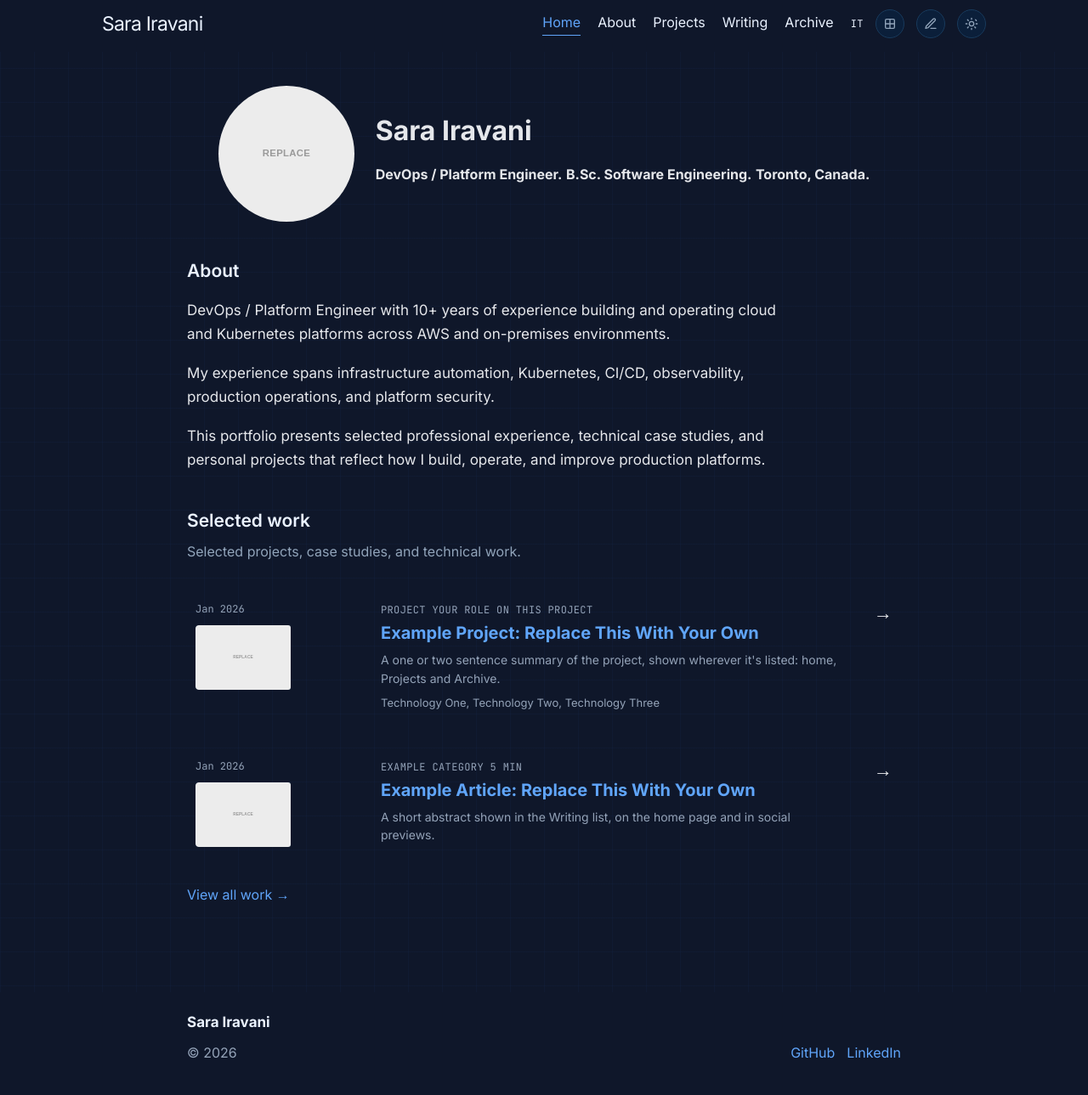
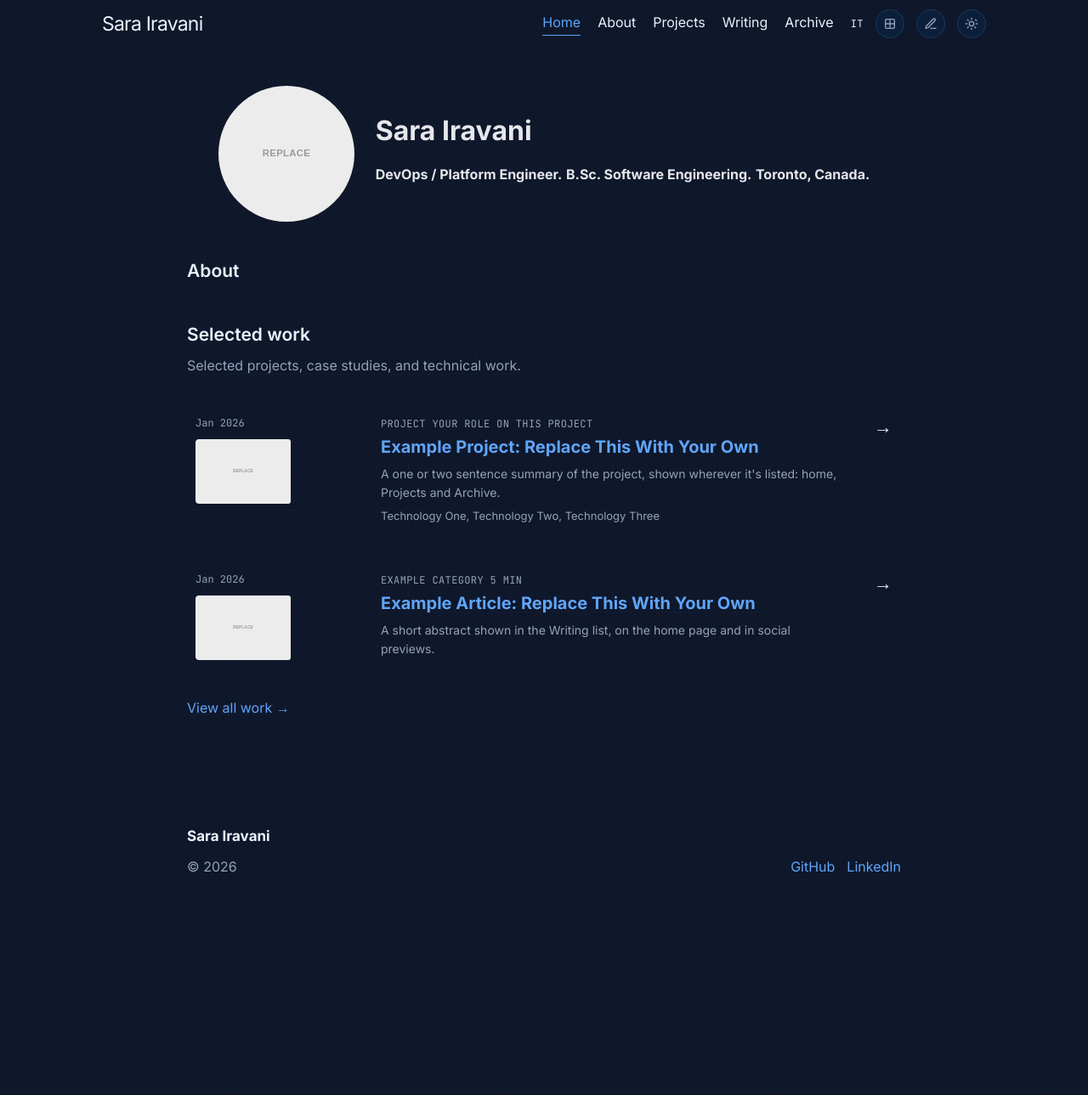
Before and after one commit to SaraIravani/SaraIravani-SaraIravani.github.io, a Jekyll site: the page built from index.html, in a window 1280 px wide. Shown: the whole page at 85% size. Built offline with Jekyll 4.4.1, drawn with Linux system fonts in a browser that asks for light colours; after the commit the page ends 1069 px from its top, so only the background shows below that.

Commit message:
Update en.yml

```diff
--- a/_data/locales/en.yml
+++ b/_data/locales/en.yml
@@ -13,27 +13,25 @@ navigation:
   contact: "Contact"
   cv: "CV"
 
-about:
-  - "DevOps / Platform Engineer with 10+ years of experience building and operating cloud and Kubernetes platforms across AWS and on-premises environments."
-  - "My experience spans infrastructure automation, Kubernetes, CI/CD, observability, production operations, and platform security."
-  - "This portfolio presents selected professional experience, technical case studies, and personal projects that reflect how I build, operate, and improve production platforms."
-
 about_page:
   title: "About me"
-  intro: "DevOps / Platform Engineer with 10+ years of experience building and operating cloud and Kubernetes platforms across AWS and on-premises environments. My experience spans infrastructure automation, Kubernetes, CI/CD, observability, production operations, and platform security, with a focus on building reliable, scalable, and maintainable infrastructure."
+  intro: "Senior DevOps / Platform Engineer with 10+ years of experience building and operating cloud and Kubernetes platforms across AWS and on-premises environments. My experience spans infrastructure automation, Kubernetes, CI/CD, observability, production operations, and platform security, with a focus on building reliable, scalable, and maintainable infrastructure."
 
   sections:
-    - title: "Professional Background"
+    - title: "About Me"
+      paragraphs:
+        - "I am a Senior DevOps / Platform Engineer focused on building and operating reliable infrastructure and Kubernetes platforms. My experience combines traditional infrastructure, cloud environments, automation, and production operations."
+
+    - title: "My Engineering Journey"
       paragraphs:
         - "I started my career in system administration, working with Linux and Microsoft environments and supporting enterprise infrastructure. My early experience included Windows Server, Active Directory, VMware and Hyper-V virtualization, server administration, and infrastructure monitoring."
-        - "As my experience grew, I moved toward infrastructure automation, Linux-based environments, and platform engineering. I expanded my experience across virtualization, networking, configuration management, monitoring, and production infrastructure, gradually moving into DevOps and Kubernetes-focused roles."
-        - "Over the past 10+ years, I have worked across enterprise, banking, and airline environments, supporting production platforms and business-critical workloads. My experience has evolved from traditional system and infrastructure administration into automation, CI/CD, cloud infrastructure, container platforms, and Kubernetes-based environments."
-        - "Working across both traditional and modern infrastructure has given me a broad understanding of how systems, applications, networking, security, and infrastructure work together to support reliable production environments."
+        - "As my experience grew, I moved toward Linux-based environments, infrastructure automation, configuration management, networking, monitoring, and production infrastructure. This gradually led me into DevOps, Kubernetes, and platform engineering."
+        - "Over the past 10+ years, I have worked across enterprise, banking, and airline environments, evolving from traditional system and infrastructure administration toward automation, CI/CD, cloud infrastructure, container platforms, and Kubernetes-based environments."
 
     - title: "What I Work On"
       paragraphs:
-        - "I work across infrastructure, automation, and platform engineering, with experience supporting production environments from traditional infrastructure to modern Kubernetes-based platforms."
-        - "My experience includes infrastructure and systems operations, infrastructure as code and configuration automation, Kubernetes and container platforms, AWS infrastructure, CI/CD and deployment automation, monitoring and troubleshooting, and infrastructure security and access control."
+        - "My work focuses on infrastructure, automation, and platform engineering across both traditional and modern environments."
+        - "I have experience with AWS infrastructure, Kubernetes and container platforms, Terraform and configuration automation, CI/CD and deployment automation, monitoring and observability, production troubleshooting, access control, and infrastructure security."
 
     - title: "How I Approach Engineering"
       paragraphs:
@@ -41,10 +39,10 @@ about_page:
         - "When solving infrastructure problems, I look beyond the immediate symptom and consider reliability, maintainability, security, and operational impact."
         - "I also document technical decisions and lessons learned so that systems and operational processes are easier to understand, maintain, and improve."
 
-    - title: "Working Environments"
+    - title: "Production Experience"
       paragraphs:
-        - "My experience includes both traditional and modern infrastructure environments, including on-premises enterprise infrastructure, air-gapped environments, AWS cloud platforms, Kubernetes clusters, and production workloads in banking and airline domains."
-        - "Working across these environments has helped me adapt to different operational constraints, infrastructure models, and business requirements while maintaining a focus on reliability and practical operations."
+        - "My experience includes supporting production environments where reliability, security, performance, and operational continuity are important. I have worked across AWS cloud platforms, Kubernetes clusters, on-premises infrastructure, air-gapped enterprise environments, and production workloads in banking and airline domains."
+        - "Working across these environments has given me a broad understanding of how infrastructure, applications, networking, security, and operations work together to support business-critical systems."
 
     - title: "Continuous Learning"
       paragraphs:
```
